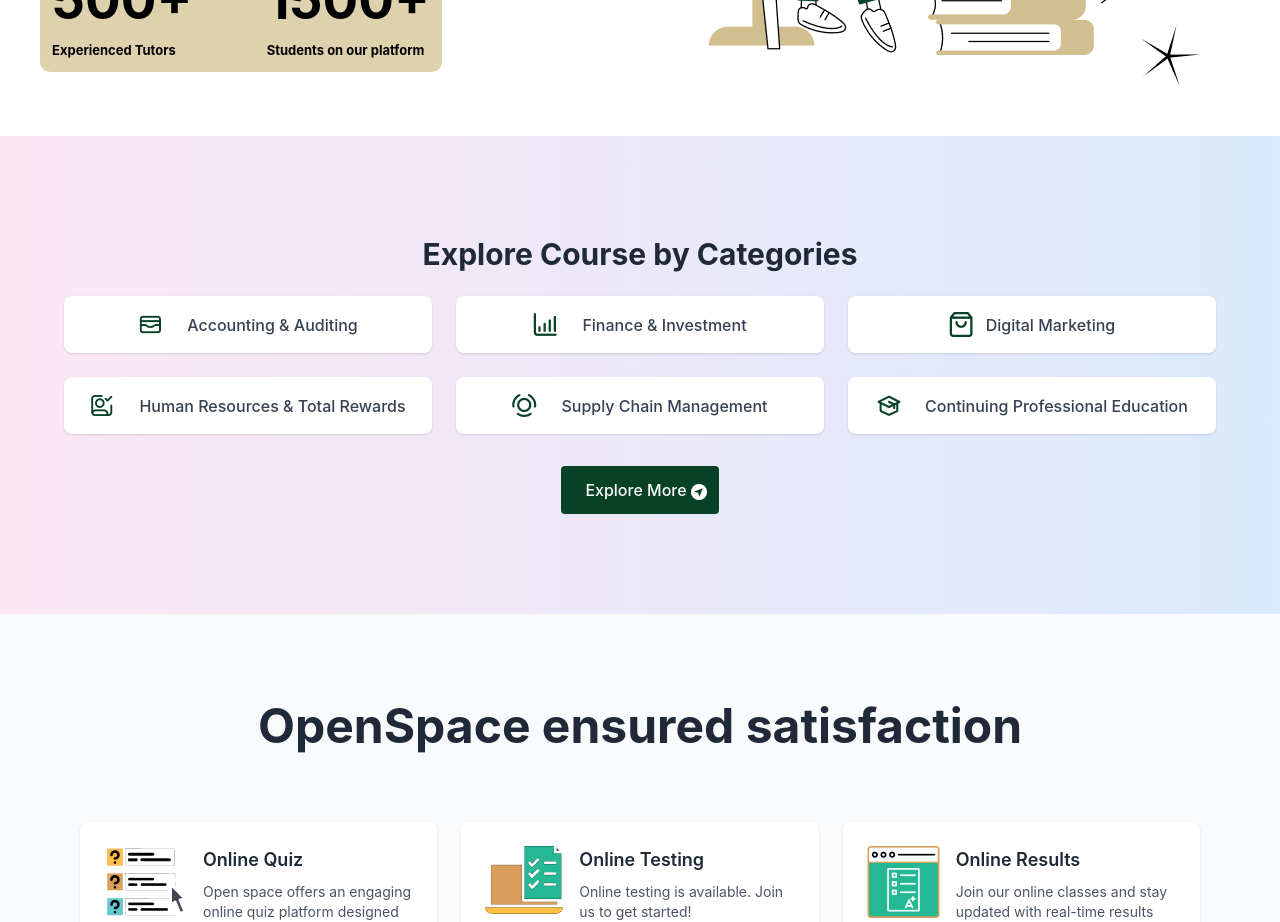
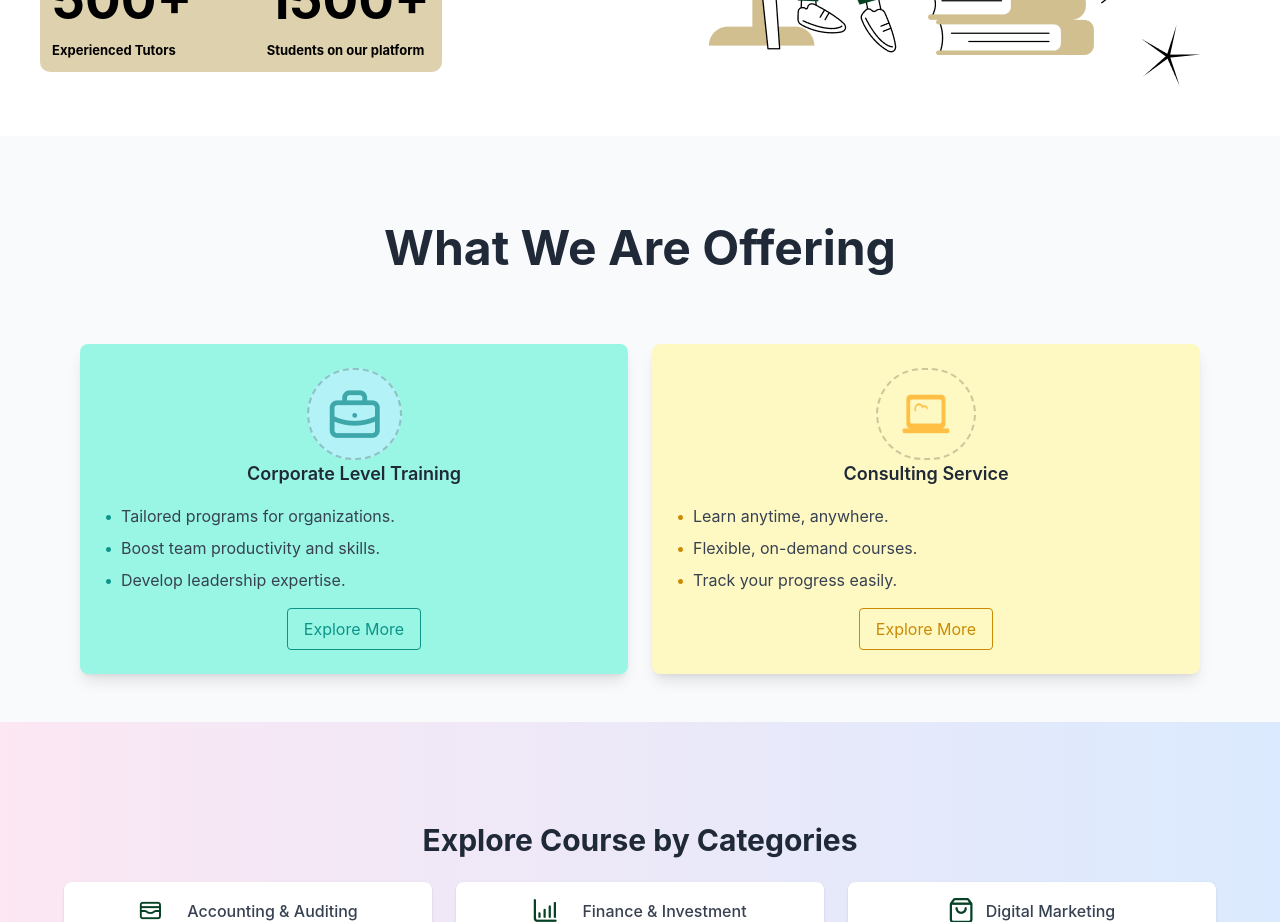
Before and after one commit to ahsanisdeveloping/tutor_frontend, a React (Create React App) app: page / in a window 1280 px wide. Shown: the part 600-1522 px from the top of the page. Built offline with nearby package versions, Linux system fonts and the light colour scheme.

Commit message:
offering section completed

```diff
--- a/src/App.css
+++ b/src/App.css
@@ -4,6 +4,10 @@
 //palette
 //background: #074226; darkgreen
 //background: #D1BF8FB8; olive
+//background: #B3F2F6; lightSkyBlue
+//background: #62C9D0; SkyBlue
+//background: #FFBF44; Mustard
+//background: #FDE8BE; LightMustard
 
 
 .App-logo {
--- a/src/App.jsx
+++ b/src/App.jsx
@@ -4,12 +4,14 @@
 import Footer from './components/Footer';
 import ExplorePage from './components/ExplorePage';
 import SatisfactionSection from './components/SatisfationPage';
+import OfferingSection from './components/OfferingSection';
 function App() {
 
  return (
   <div >
   <Navbar/>
   <Banner/>
+  <OfferingSection/>
   <ExplorePage/>
   <SatisfactionSection/>
   <Footer/>
--- /dev/null
+++ b/src/components/OfferingSection.jsx
@@ -0,0 +1,81 @@
+import React from "react";
+import img1 from "../assets/images/offering/img1.png";
+import img2 from "../assets/images/offering/img2.png";
+const OfferingSection = () => {
+  return (
+    <div className="bg-gray-50 py-12">
+      <div className="max-w-6xl mx-auto px-4 text-center">
+        <h2 className="text-5xl font-bold mb-8 py-10">What We Are Offering</h2>
+        <div className="grid grid-cols-1 md:grid-cols-2 gap-6">
+          {/* First Section */}
+          <div className="bg-teal-200 p-6 rounded-lg shadow-lg hover:shadow-xl transition">
+            <div className="flex flex-col items-center mb-4">
+              <div
+                className="bg-[#B3F2F6] rounded-full p-5"
+                style={{ border: "2px dashed #00000033" }}
+              >
+                <img className="text-6xl" src={img1} />
+              </div>
+
+              <h3 className="text-lg font-semibold text-gray-800">
+                Corporate Level Training
+              </h3>
+            </div>
+            <ul className="text-left text-gray-700 space-y-2 mb-4">
+              <li className="flex items-start">
+                <span className="text-teal-600 mr-2">•</span>
+                Tailored programs for organizations.
+              </li>
+              <li className="flex items-start">
+                <span className="text-teal-600 mr-2">•</span>
+                Boost team productivity and skills.
+              </li>
+              <li className="flex items-start">
+                <span className="text-teal-600 mr-2">•</span>
+                Develop leadership expertise.
+              </li>
+            </ul>
+            <button className="border border-teal-600 px-4 py-2 rounded text-teal-600 hover:bg-teal-600 hover:text-white transition">
+              Explore More
+            </button>
+          </div>
+
+          {/* Second Section */}
+          <div className="bg-yellow-100 p-6 rounded-lg shadow-lg hover:shadow-xl transition">
+            <div className="flex flex-col items-center mb-4">
+
+              <div
+                className="bg-yellow-100 rounded-full p-6"
+                style={{ border: "2px dashed #00000033" }}
+              >
+                <img className="text-6xl h-10 w-12" src={img2} />
+              </div>
+              <h3 className="text-lg font-semibold text-gray-800">
+                Consulting Service
+              </h3>
+            </div>
+            <ul className="text-left text-gray-700 space-y-2 mb-4">
+              <li className="flex items-start">
+                <span className="text-yellow-600 mr-2">•</span>
+                Learn anytime, anywhere.
+              </li>
+              <li className="flex items-start">
+                <span className="text-yellow-600 mr-2">•</span>
+                Flexible, on-demand courses.
+              </li>
+              <li className="flex items-start">
+                <span className="text-yellow-600 mr-2">•</span>
+                Track your progress easily.
+              </li>
+            </ul>
+            <button className="border border-yellow-600 px-4 py-2 rounded text-yellow-600 hover:bg-yellow-600 hover:text-white transition">
+              Explore More
+            </button>
+          </div>
+        </div>
+      </div>
+    </div>
+  );
+};
+
+export default OfferingSection;
```
Also changed, not shown: src/assets/images/offering/img1.png (added), src/assets/images/offering/img2.png (added).
